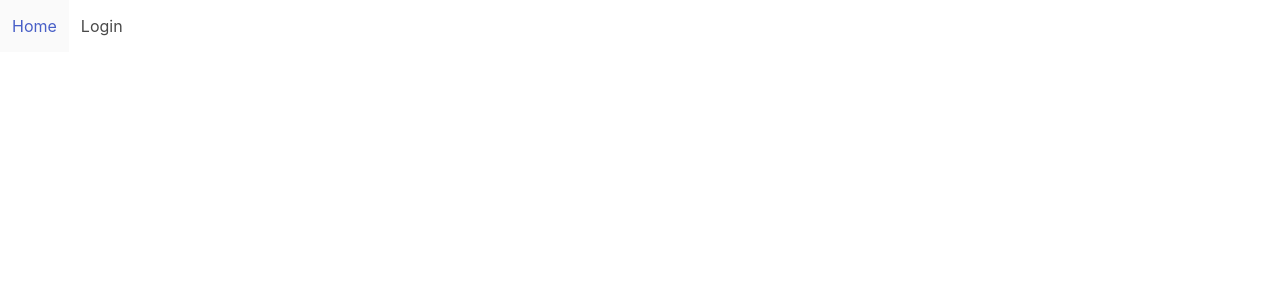
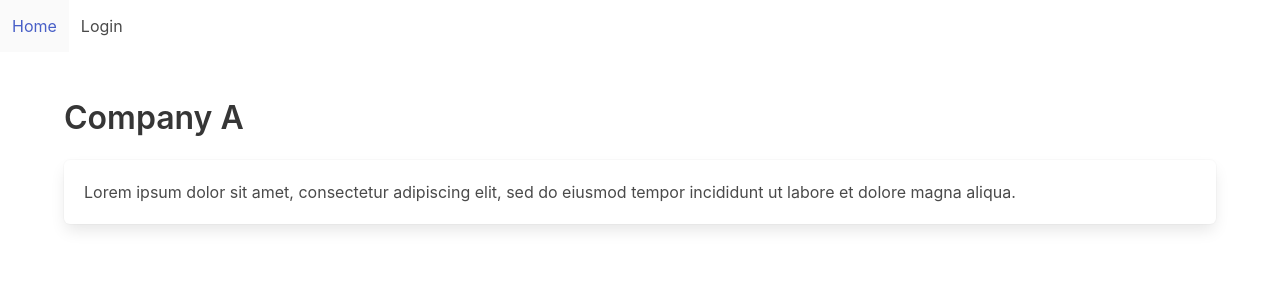
Before and after one commit to jnav24/react-job-boards, a React (Create React App) app: page /companies/1 in a window 1280 px wide. Shown: the top 300 px of the page. Built offline with nearby package versions, Linux system fonts and the light colour scheme.

Commit message:
created company detail component created route to company detail component

```diff
--- a/src/App.js
+++ b/src/App.js
@@ -3,6 +3,7 @@ import {isLoggedIn} from './helpers/auth';
 import { BrowserRouter as Router, Route, Switch } from 'react-router-dom';
 import JobBoard from './components/JobBoard';
 import NavBar from './components/NavBar';
+import CompanyDetail from './components/CompanyDetail';
 import LoginForm from './components/LoginForm';
 import JobDetail from './components/JobDetail';
 import JobForm from './components/JobForm';
@@ -32,9 +33,10 @@ export default class App extends Component {
                         <div className="container">
                             <Switch>
                                 <Route exact path="/" component={JobBoard}></Route>
-                                <Route path="/login" render={() => <LoginForm onLogin={this.handleLogin} />}></Route>
+                                <Route path="/companies/:companyId" component={CompanyDetail}></Route>
                                 <Route path="/jobs/new" component={JobForm}></Route>
                                 <Route path="/jobs/:jobId" component={JobDetail}></Route>
+                                <Route path="/login" render={() => <LoginForm onLogin={this.handleLogin} />}></Route>
                             </Switch>
                         </div>
                     </section>
--- /dev/null
+++ b/src/components/CompanyDetail.js
@@ -0,0 +1,31 @@
+import React, { Component } from 'react';
+
+export default class CompanyDetail extends Component {
+    companyId = () => this.props.match.params;
+
+    state = {
+        company: {
+            description: '',
+            name: '',
+        },
+    };
+
+    componentDidMount = () => {
+        this.setState({
+            company: {
+                id: 'company1',
+                name: 'Company A',
+                description: 'Lorem ipsum dolor sit amet, consectetur adipiscing elit, sed do eiusmod tempor incididunt ut labore et dolore magna aliqua.'
+            },
+        });
+    };
+
+    render() {
+        return (
+            <div>
+                <h1 className="title">{this.state.company.name}</h1>
+                <div className="box">{this.state.company.description}</div>
+            </div>
+        );
+    }
+}
```
